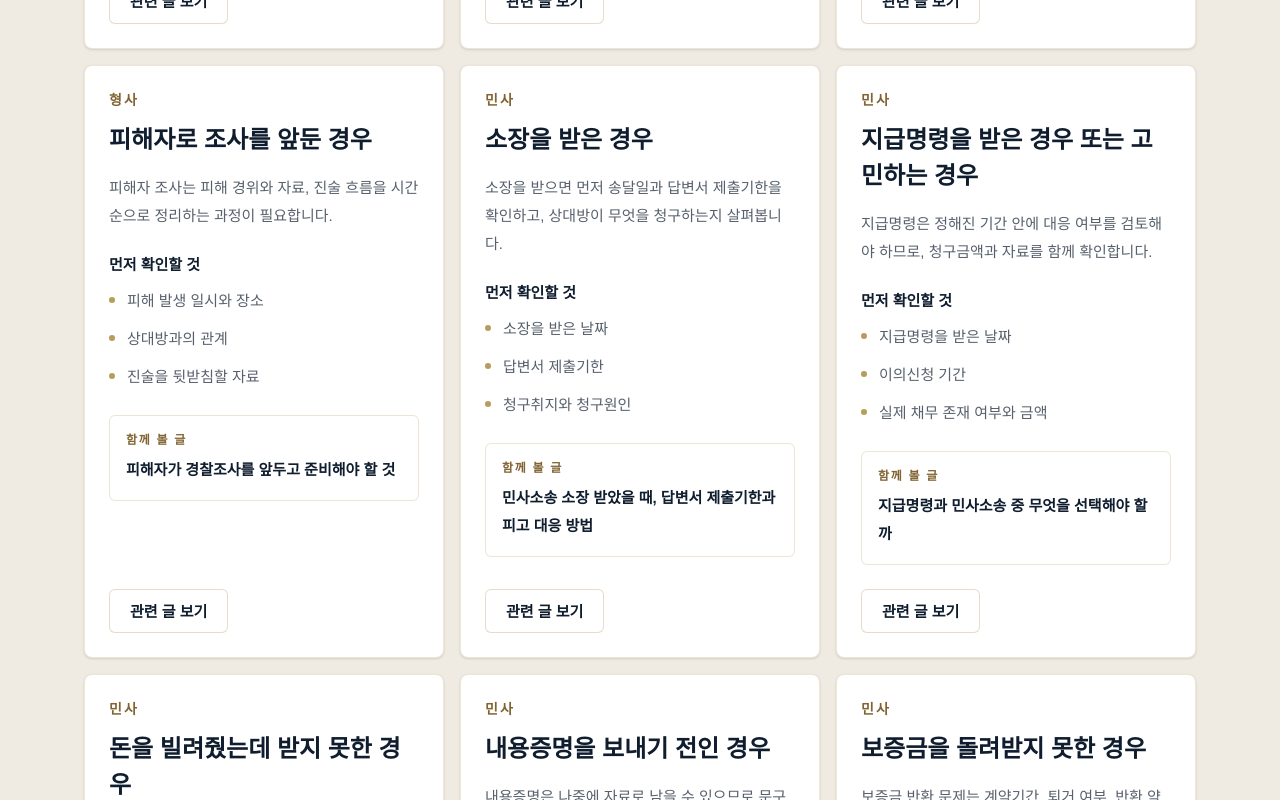
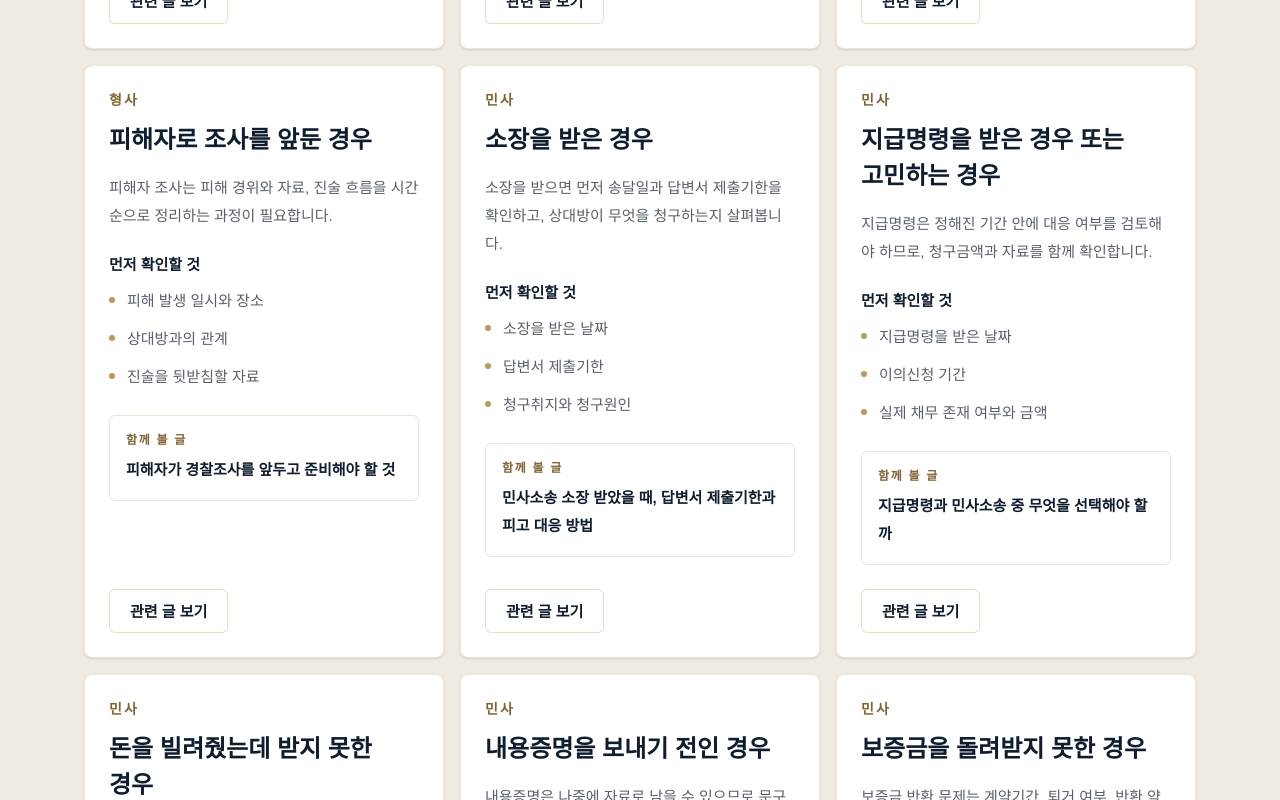
Before and after one commit to ymhk88-debug/project-lighthouse, a Next.js app: page /issues in a window 1280 px wide. Shown: the part 1400-2200 px from the top of the page. Built offline with nearby package versions, Linux system fonts and the light colour scheme; no server answers.

Commit message:
Prevent midword breaks in card titles on src/app/issues/page.tsx

```diff
--- a/src/app/issues/page.tsx
+++ b/src/app/issues/page.tsx
@@ -227,7 +227,7 @@ function IssueCard({
   return (
     <article className="flex min-h-[30rem] flex-col rounded-lg border border-[#e8ddcb] bg-white p-5 shadow-sm md:border-accent/25 md:bg-white md:p-6 md:shadow-sm">
       <p className="text-xs font-semibold tracking-[0.16em] text-[#816432] md:text-sm">{field}</p>
-      <h3 className="mt-3 text-xl font-semibold leading-8 text-primary md:text-2xl md:leading-9">
+      <h3 className="mt-3 text-xl font-semibold leading-8 text-primary md:text-2xl md:leading-9 break-keep [overflow-wrap:anywhere]">
         {title}
       </h3>
       <p className="mt-4 text-sm leading-7 text-primary/70 md:text-[15px] md:leading-7">
@@ -353,7 +353,7 @@ export default function IssuesPage() {
                 href={page.href}
                 className="rounded-lg border border-[#e8ddcb] bg-background p-5 shadow-sm transition-colors hover:border-accent md:border-accent/25 md:p-6 md:shadow-sm"
               >
-                <h3 className="text-lg font-semibold leading-7 text-primary md:text-xl md:leading-8">
+                <h3 className="text-lg font-semibold leading-7 text-primary md:text-xl md:leading-8 break-keep [overflow-wrap:anywhere]">
                   {page.title}
                 </h3>
                 <p className="mt-3 text-sm leading-7 text-primary/70 md:text-[15px] md:leading-7">
```
